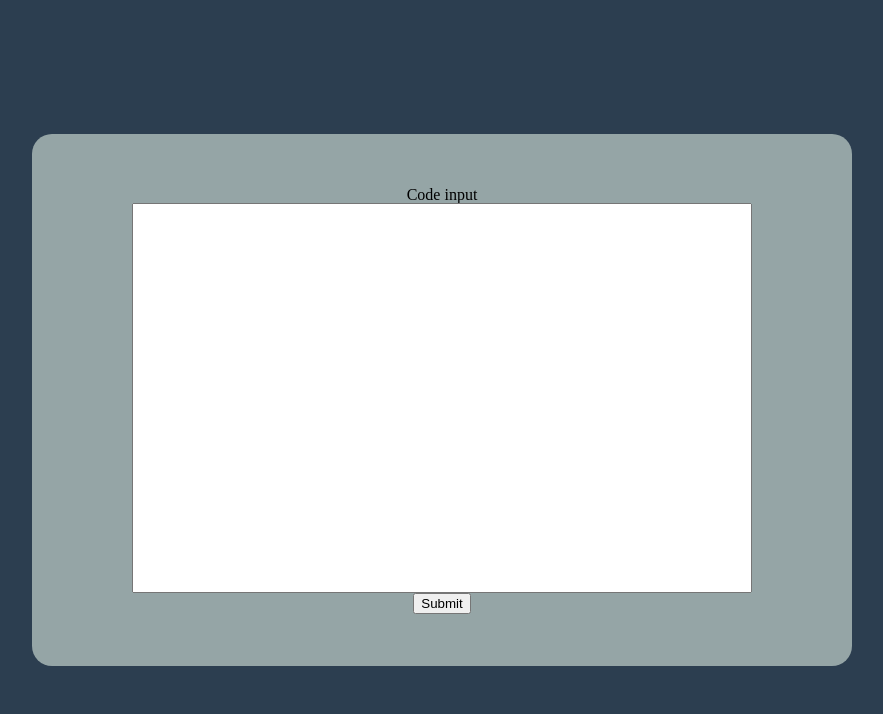
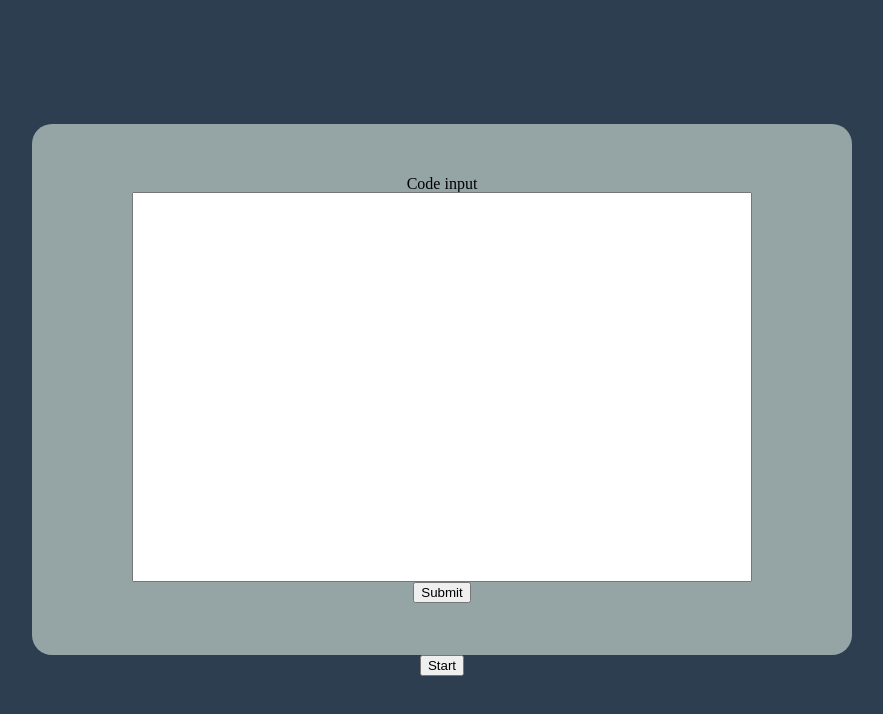
Before and after one commit to GabrielLoobo/projeto-sisprog, a React (Create React App) app in the folder frontend/: page / in a window 1280 px wide. Shown: the top 714 px of the page, without its empty margins (198-1081 px from the left). Built offline with nearby package versions, Linux system fonts and the light colour scheme.

Commit message:
adiciona Controller

```diff
--- a/frontend/src/Screens/HomeScreen.js
+++ b/frontend/src/Screens/HomeScreen.js
@@ -3,12 +3,20 @@ import './styles.css'
 import {
     CodeInput
 } from '../Components'
-
+import Controller from '../sisprog-modules/controller'
 
 const HomeScreen = () => {
+
+    const controller = new Controller();
     return (
         <div className='screen'>
             <CodeInput />
+            <button
+            onClick={() => {
+                console.log('click');
+                controller.setupExecution('aaaa')
+            }}
+            >Start</button>
         </div>
     )
 }
--- /dev/null
+++ b/frontend/src/sisprog-modules/controller/index.js
@@ -0,0 +1,13 @@
+import ExecutionSimulator from '../simulator/index'
+
+export default class Controller {
+    _es;
+
+    constructor() {
+        this._es = new ExecutionSimulator();
+    }
+
+    setupExecution(rawInputCode) {
+        console.log('Setup Execution')
+    }
+}
```
